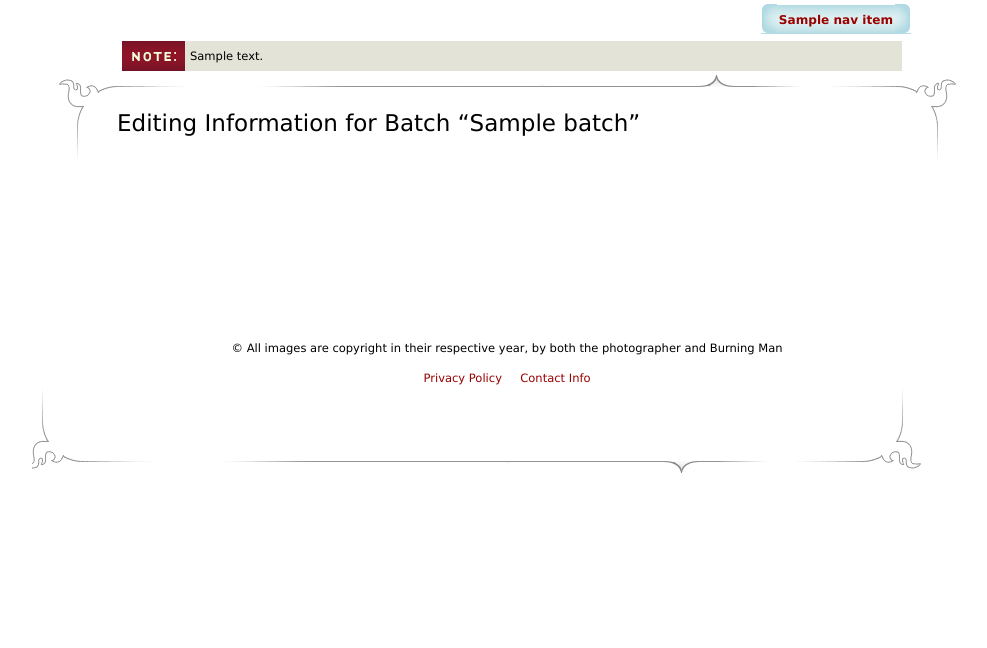
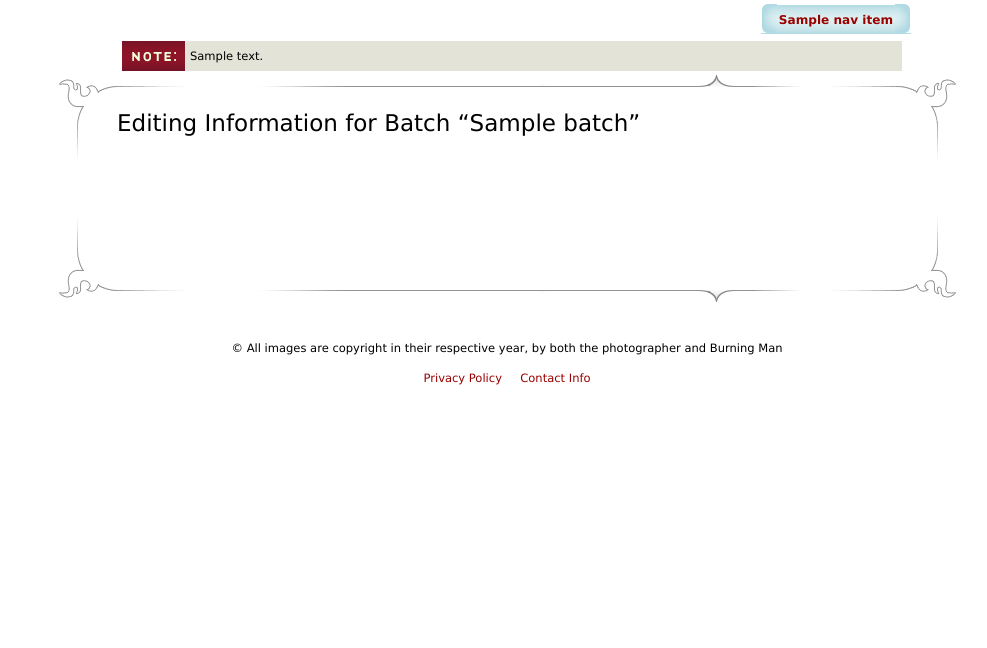
Before and after one commit to rafrombrc/bm.gallery, a Django app: template src/bm.gallery/bm/gallery/templates/gallery/batch_edit.html in a window 1280 px wide. Shown: the part 487-1135 px from the top of the page, without its empty margins (133-1120 px from the left). Run offline with Django 3.2, Linux system fonts and the light colour scheme; the template is opened without the code that fills it: most values are stand-ins (such as "Sample title", 1, 10 or a date in 2020); some libraries are stand-ins or nearby versions.

```diff
--- a/src/bm.gallery/bm/gallery/static/css/style.css
+++ b/src/bm.gallery/bm/gallery/static/css/style.css
@@ -132,7 +132,7 @@ a img {
 }
 
 #footer {
-	background: url(/static/content-footer-bg.gif) no-repeat -10px center;
+	background: url(/static/content-footer-bg.gif) no-repeat top center;
 	width: 950px;
 	height: 300px;
 	margin: auto;
```
